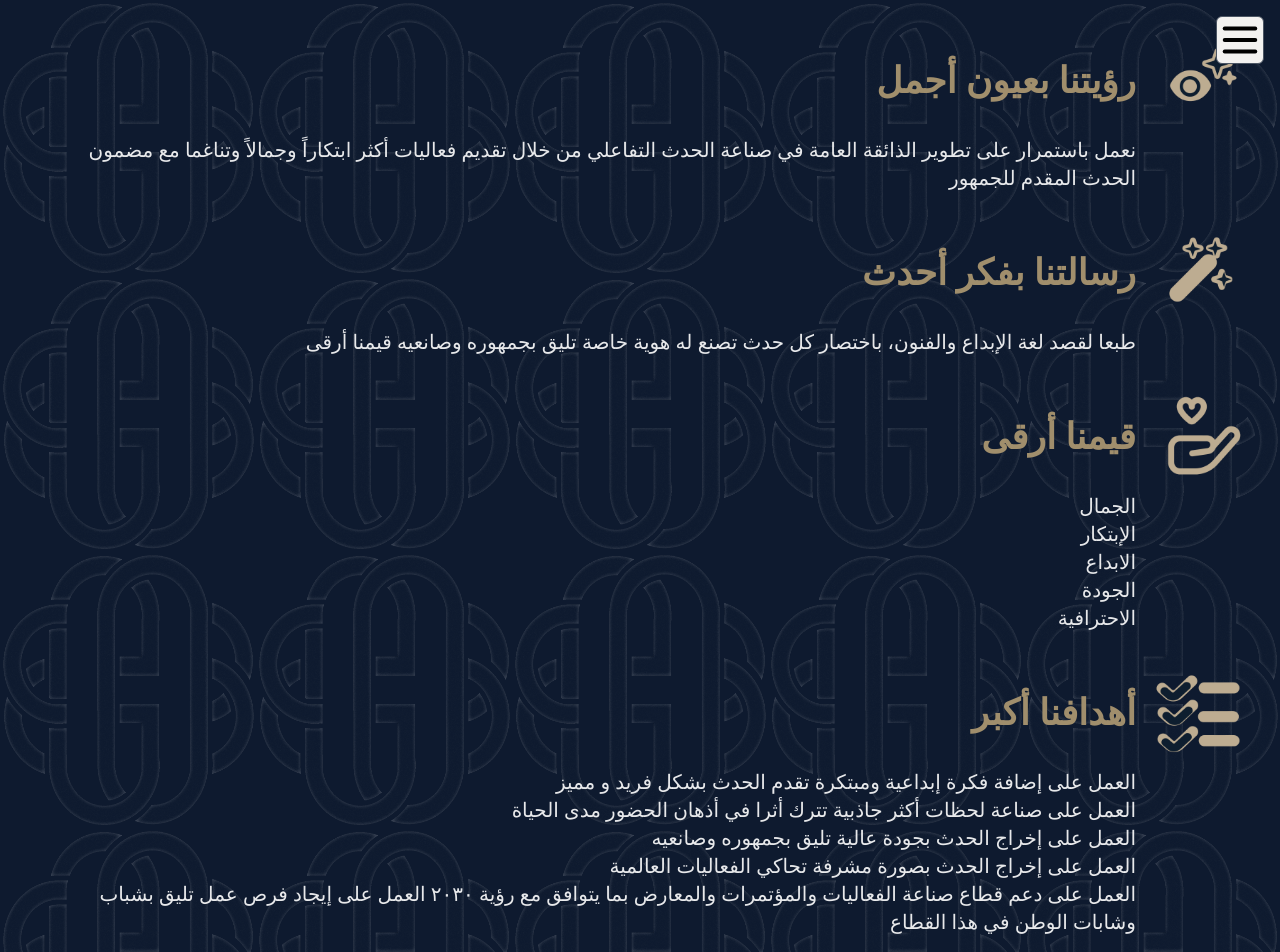
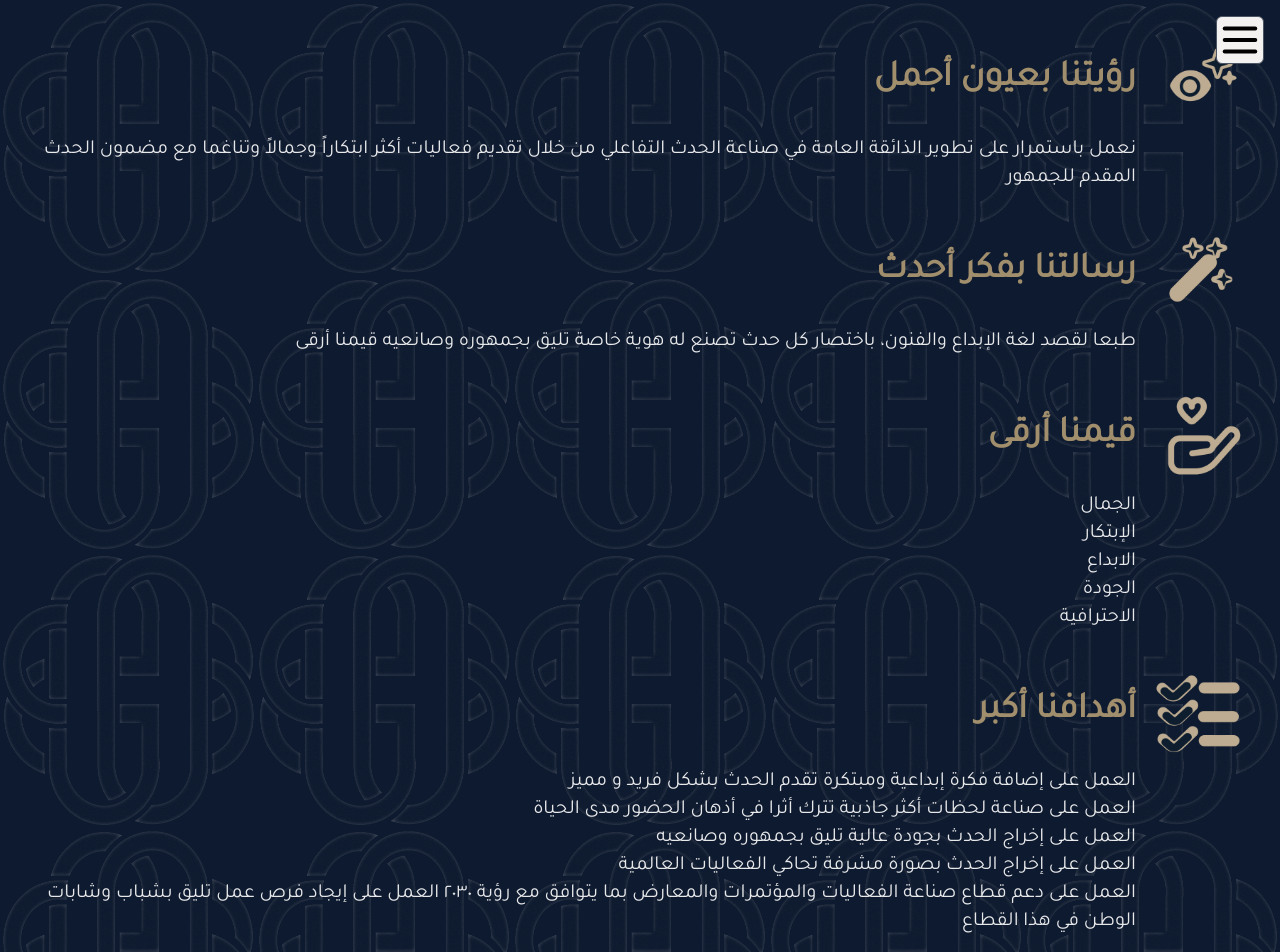
Before and after one commit to jan1924/harmony, a Next.js app: page /about in a window 1280 px wide. Shown: the top 952 px of the page. Built offline with nearby package versions, Linux system fonts and the light colour scheme.

Commit message:
اضافة الخط

```diff
--- a/src/app/about/page.tsx
+++ b/src/app/about/page.tsx
@@ -1,13 +1,13 @@
-import { cn } from "@/lib/utils"
-import { ArrowBigLeft, MoveLeft } from "lucide-react";
-import localFont from "next/dist/compiled/@next/font/dist/local";
+import { cn } from "@/lib/utils";
+import { MoveLeft } from "lucide-react";
+import localFont from "next/font/local";
 import Image from "next/image";
 import Link from "next/link";
-// const TajawalRegular = localFont({
-//     src: "../../../public/fonts/Tajawal_Regular.ttf",
-//   });
+const TajawalRegular = localFont({
+  src: "../../../public/fonts/Tajawal_Regular.ttf",
+});
 
-const page=()=>{
+const page = () => {
   return (
     <main className="bg-[url('../../public/blueLogoOpacity.png')] [background-position-x:0] [background-position-y:0] bg-repeat-round [background-size:128px] md:[background-size:256px] h-full flex flex-col gap-8 bg-[#0e1a2f] word-normal">
       <section className="container mx-auto flex flex-col gap-6 md:gap-8 items-center justify-center text-right px-8 py-8 min-h-svh">
@@ -15,7 +15,7 @@ const page=()=>{
           <div className="flex gap-4 items-center">
             <p
               className={cn(
-                // TajawalRegular.className,
+                TajawalRegular.className,
                 "text-2xl md:text-4xl text-[#a08e6c] font-semibold"
               )}
             >
@@ -31,13 +31,13 @@ const page=()=>{
           </div>
           <p
             className={cn(
-             // TajawalRegular.className,
+              TajawalRegular.className,
               "text-white/90 tex md:text-xl md:pr-28"
             )}
           >
-            نعمل باستمرار على تطوير الذائقة العامة في صناعة الحدث التفاعلي
-            من خلال تقديم فعاليات أكثر ابتكاراً وجمالاً وتناغما مع مضمون
-            الحدث المقدم للجمهور
+            نعمل باستمرار على تطوير الذائقة العامة في صناعة الحدث التفاعلي من
+            خلال تقديم فعاليات أكثر ابتكاراً وجمالاً وتناغما مع مضمون الحدث
+            المقدم للجمهور
           </p>
         </div>
 
@@ -45,7 +45,7 @@ const page=()=>{
           <div className="flex gap-4 items-center">
             <p
               className={cn(
-               // TajawalRegular.className,
+                TajawalRegular.className,
                 "text-2xl md:text-4xl text-[#a08e6c] font-semibold"
               )}
             >
@@ -61,12 +61,12 @@ const page=()=>{
           </div>
           <p
             className={cn(
-             // TajawalRegular.className,
+              TajawalRegular.className,
               "text-white/90 tex md:text-xl md:pr-28"
             )}
           >
-            طبعا لقصد لغة الإبداع والفنون، باختصار كل حدث تصنع له هوية خاصة
-            تليق بجمهوره وصانعيه قيمنا أرقى
+            طبعا لقصد لغة الإبداع والفنون، باختصار كل حدث تصنع له هوية خاصة تليق
+            بجمهوره وصانعيه قيمنا أرقى
           </p>
         </div>
 
@@ -74,7 +74,7 @@ const page=()=>{
           <div className="flex gap-4 items-center">
             <p
               className={cn(
-                //TajawalRegular.className,
+                TajawalRegular.className,
                 "text-2xl md:text-4xl text-[#a08e6c] font-semibold"
               )}
             >
@@ -90,7 +90,7 @@ const page=()=>{
           </div>
           <p
             className={cn(
-             // TajawalRegular.className,
+              TajawalRegular.className,
               "text-white/90 tex md:text-xl md:pr-28"
             )}
           >
@@ -110,7 +110,7 @@ const page=()=>{
           <div className="flex gap-4 items-center">
             <p
               className={cn(
-               // TajawalRegular.className,
+                TajawalRegular.className,
                 "text-2xl md:text-4xl text-[#a08e6c] font-semibold"
               )}
             >
@@ -126,7 +126,7 @@ const page=()=>{
           </div>
           <p
             className={cn(
-             // TajawalRegular.className,
+              TajawalRegular.className,
               "text-white/90 tex md:text-xl md:pr-28"
             )}
           >
@@ -139,17 +139,15 @@ const page=()=>{
             <br />
             العمل على إخراج الحدث بصورة مشرفة تحاكي الفعاليات العالمية
             <br />
-            العمل على دعم قطاع صناعة الفعاليات والمؤتمرات والمعارض بما
-            يتوافق مع رؤية ٢٠٣٠ العمل على إيجاد فرص عمل تليق بشباب وشابات
-            الوطن في هذا القطاع
+            العمل على دعم قطاع صناعة الفعاليات والمؤتمرات والمعارض بما يتوافق مع
+            رؤية ٢٠٣٠ العمل على إيجاد فرص عمل تليق بشباب وشابات الوطن في هذا
+            القطاع
           </p>
         </div>
         <Link href={"/services"}>
           <div className="flex items-center gap-4">
-            <p className="text-white text-lg">
-                دعنا ننظم حدثك
-            </p>
-            <MoveLeft color="white" size={48}/>
+            <p className="text-white text-lg">دعنا ننظم حدثك</p>
+            <MoveLeft color="white" size={48} />
           </div>
         </Link>
       </section>
@@ -158,7 +156,7 @@ const page=()=>{
           <div className="flex justify-center items-center">
             <p
               className={cn(
-                    //TajawalRegular.className,
+                TajawalRegular.className,
                 "text-2xl md:text-4xl text-center"
               )}
             >
@@ -181,10 +179,9 @@ const page=()=>{
               width={96}
             />
           </div>
-
         </div>
       </section>
     </main>
-    )
-}
-export default page
+  );
+};
+export default page;
```
Lines whose indentation alone changed are shown as unchanged.
